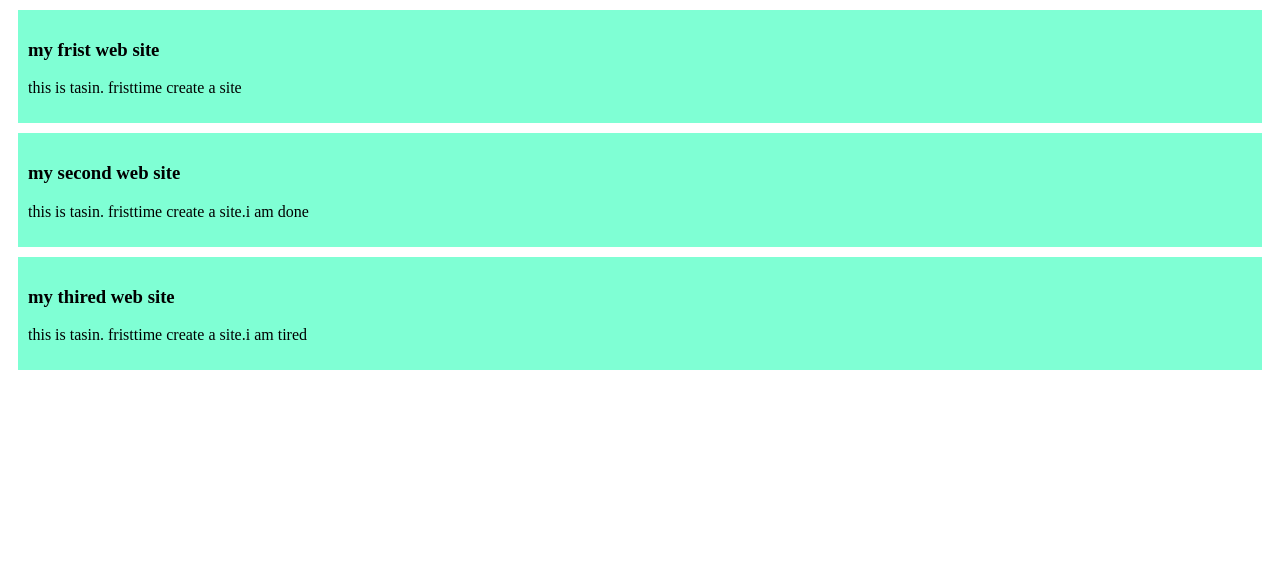
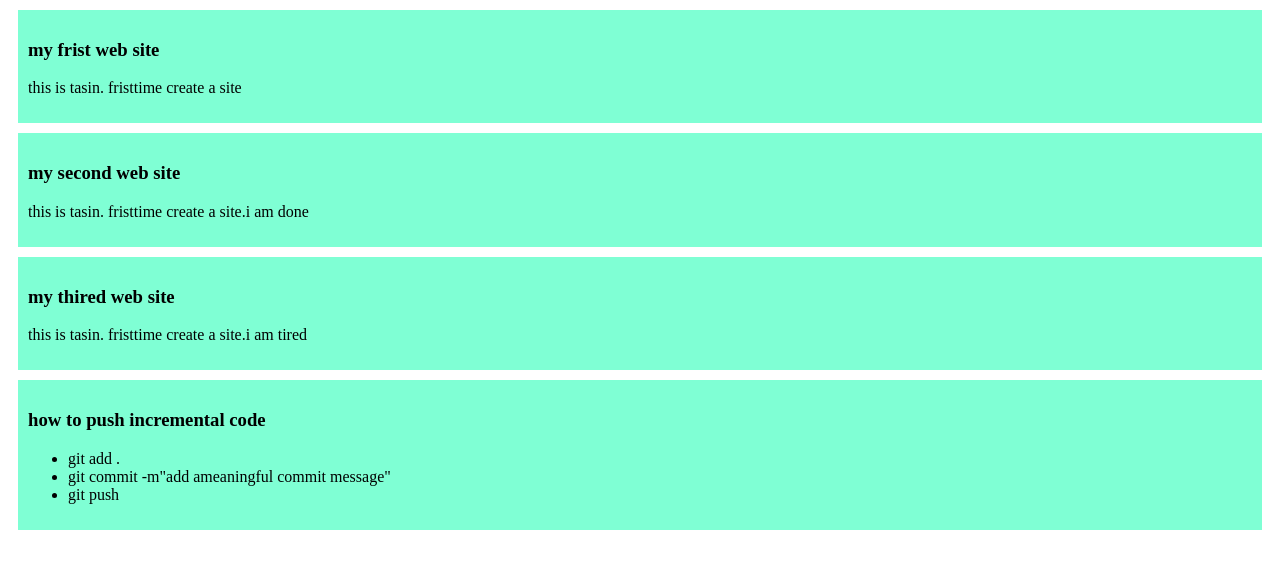
Before and after one commit to Tasin4/my-simple-website, a plain HTML site: page index.html in a window 1280 px wide. Drawn offline with Linux system fonts and the light colour scheme.

Commit message:
add ameaningful commit message

```diff
--- a/index.html
+++ b/index.html
@@ -20,5 +20,11 @@
         <h3>my thired web site</h3>
         <p>this is tasin. fristtime create a site.i am tired</p>
     </div>
+    <div><h3>how to push incremental code</h3>
+    <ul>
+        <li>git add .</li>
+        <li>git commit -m"add ameaningful commit message"</li>
+        <li>git push</li>
+    </ul></div>
 </body>
 </html>
```
